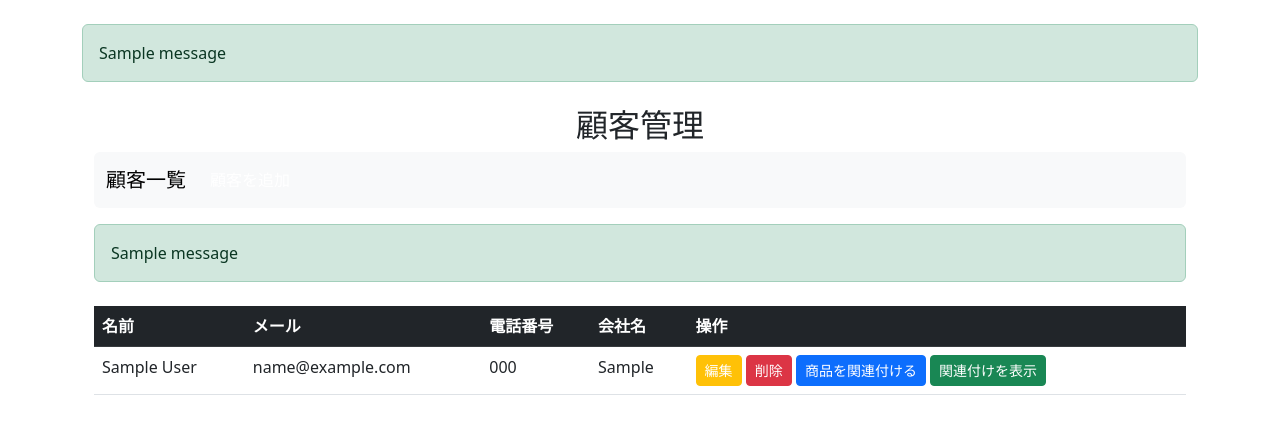
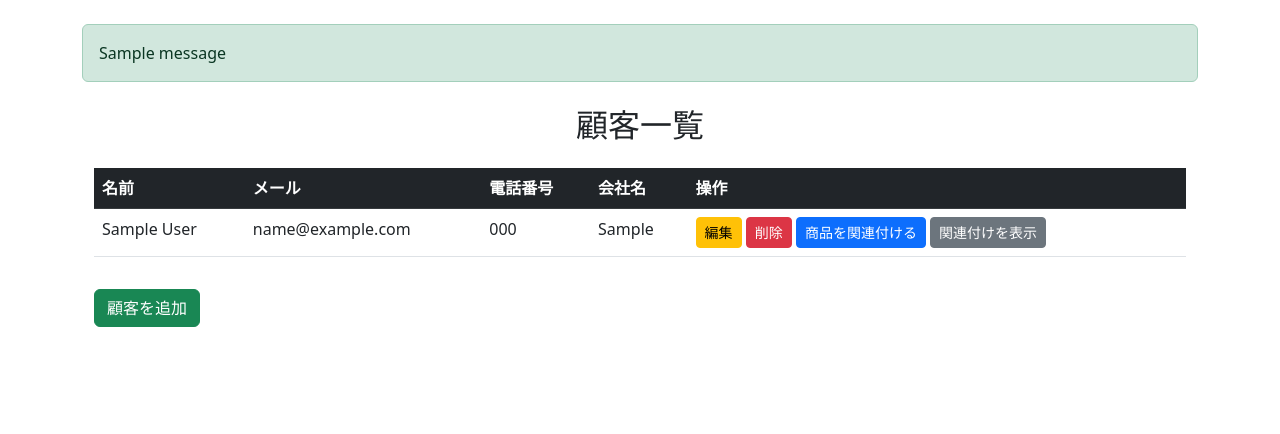
Before and after one commit to sk04237/customer_managementsystem, a Flask app: page /customers in a window 1280 px wide. Shown: the part 56-490 px from the top of the page. Run offline with Flask 3, Linux system fonts and the light colour scheme; tables that the repository leaves empty hold one stand-in row (values such as "Sample post"); one stand-in notice (Sample message) is shown.

Commit message:
Update view_customers.html

```diff
--- a/app/templates/view_customers.html
+++ b/app/templates/view_customers.html
@@ -2,37 +2,8 @@
 
 {% block content %}
 <div class="container">
-    <h2 class="mt-4 text-center">顧客管理</h2>
+    <h2 class="mt-4 text-center">顧客一覧</h2>
 
-    <!-- ナビゲーションバー -->
-    <nav class="navbar navbar-expand-lg navbar-light bg-light rounded">
-        <div class="container-fluid">
-            <a class="navbar-brand" href="{{ url_for('main.view_customers') }}">顧客一覧</a>
-            <button class="navbar-toggler" type="button" data-bs-toggle="collapse" data-bs-target="#navbarNav">
-                <span class="navbar-toggler-icon"></span>
-            </button>
-            <div class="collapse navbar-collapse" id="navbarNav">
-                <ul class="navbar-nav">
-                    <li class="nav-item">
-                        <a class="nav-link btn btn-success text-white" href="{{ url_for('main.add_customer') }}">
-                            顧客を追加
-                        </a>
-                    </li>
-                </ul>
-            </div>
-        </div>
-    </nav>
-
-    <!-- メッセージ表示 -->
-    {% with messages = get_flashed_messages(with_categories=true) %}
-        {% if messages %}
-            {% for category, message in messages %}
-                <div class="alert alert-{{ category }} mt-3">{{ message }}</div>
-            {% endfor %}
-        {% endif %}
-    {% endwith %}
-
-    <!-- 顧客一覧テーブル -->
     <div class="table-responsive mt-4">
         <table class="table table-hover">
             <thead class="table-dark">
@@ -52,41 +23,19 @@
                     <td>{{ customer.phone }}</td>
                     <td>{{ customer.company if customer.company else 'なし' }}</td>
                     <td>
-                        {% if customer.id %}
-                            <!-- 編集ボタン -->
-                            <a href="{{ url_for('main.edit_customer', customer_id=customer.id) }}"
-                               class="btn btn-warning btn-sm text-white">
-                               編集
-                            </a>
-
-                            <!-- 削除ボタン -->
-                            <form method="POST" action="{{ url_for('main.delete_customer', customer_id=customer.id) }}"
-                                  style="display:inline;">
-                                <button type="submit" class="btn btn-danger btn-sm"
-                                        onclick="return confirm('本当に削除しますか？');">
-                                    削除
-                                </button>
-                            </form>
-
-                            <!-- 商品関連付けボタン -->
-                            <a href="{{ url_for('main.link_product', customer_id=customer.id) }}"
-                               class="btn btn-primary btn-sm">
-                               商品を関連付ける
-                            </a>
-
-                            <!-- 関連付け一覧ボタン -->
-                            <a href="{{ url_for('main.linked_products', customer_id=customer.id) }}"
-                               class="btn btn-success btn-sm">
-                               関連付けを表示
-                            </a>
-                        {% else %}
-                            <span class="text-danger">エラー: IDなし</span>
-                        {% endif %}
+                        <a href="{{ url_for('main.edit_customer', customer_id=customer.id) }}" class="btn btn-warning btn-sm">編集</a>
+                        <form method="POST" action="{{ url_for('main.delete_customer', customer_id=customer.id) }}" style="display:inline;">
+                            <button type="submit" class="btn btn-danger btn-sm" onclick="return confirm('本当に削除しますか？');">削除</button>
+                        </form>
+                        <a href="{{ url_for('main.link_product', customer_id=customer.id) }}" class="btn btn-primary btn-sm">商品を関連付ける</a>
+                        <a href="{{ url_for('main.linked_products', customer_id=customer.id) }}" class="btn btn-secondary btn-sm">関連付けを表示</a>
                     </td>
                 </tr>
                 {% endfor %}
             </tbody>
         </table>
     </div>
+
+    <a href="{{ url_for('main.add_customer') }}" class="btn btn-success mt-3">顧客を追加</a>
 </div>
 {% endblock %}
```
